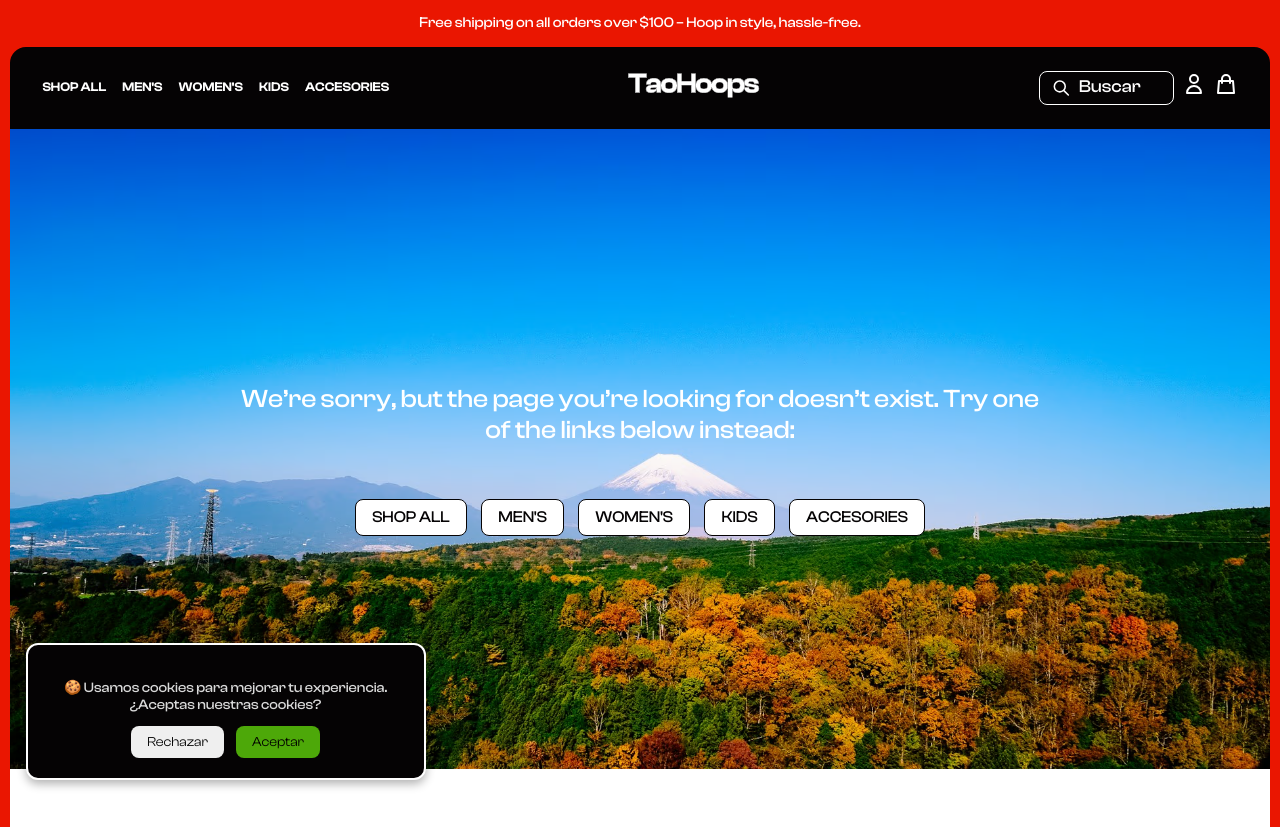
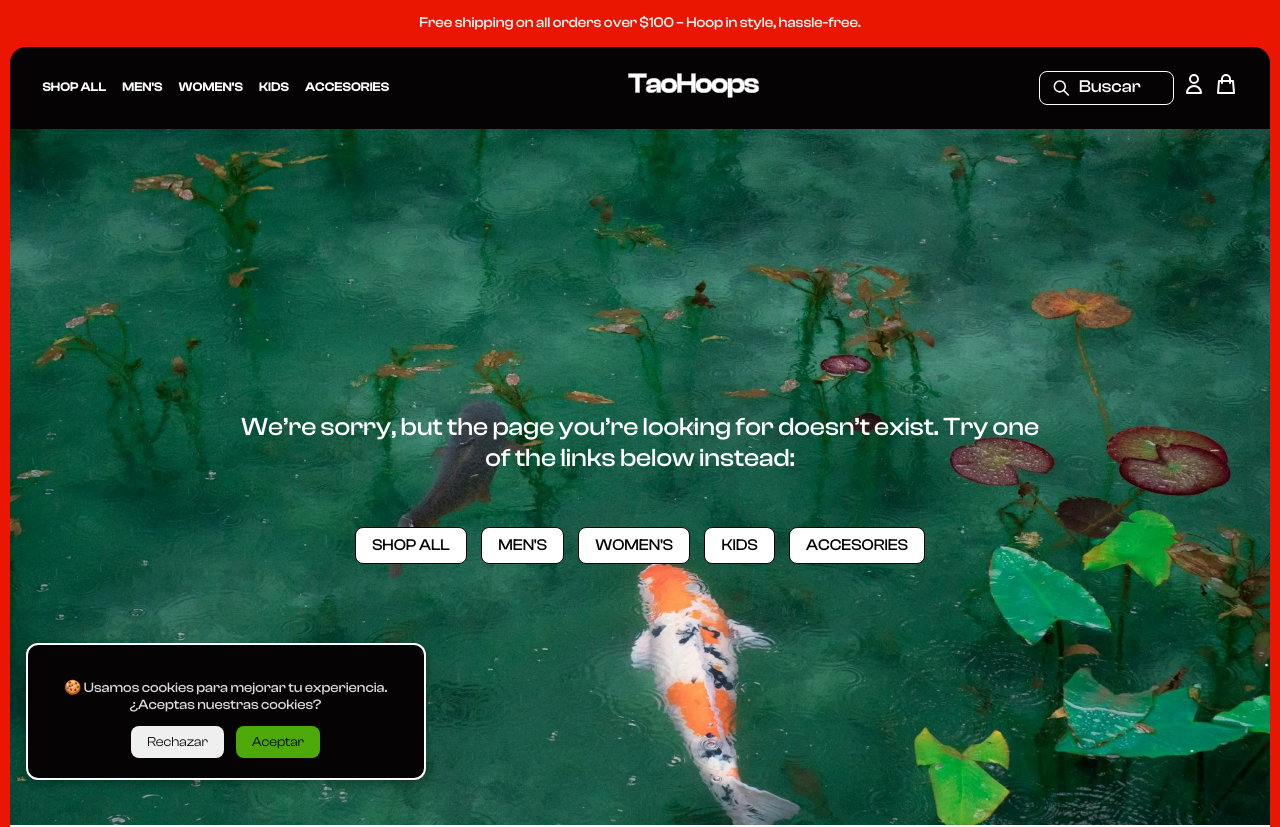
Before and after one commit to JohanSier/TaoEcommerce, a React (Vite) app: page /products/all/1 in a window 1280 px wide. Shown: the top 827 px of the page. Built offline with nearby package versions, Linux system fonts and the light colour scheme.

Commit message:
feat: Change noutFoundComponent background image
-Due to legibility I changed it again

```diff
--- a/src/pages/NotFound.jsx
+++ b/src/pages/NotFound.jsx
@@ -1,6 +1,6 @@
 import React from "react";
 import { Link } from "react-router";
-import notFoundImage from  "../assets/Images/not-found-image.avif"
+import notFoundImage from  "../assets/Images/not-found-image.webp"
 import styled from "styled-components";
 
 const Container = styled.section`
@@ -9,7 +9,7 @@ const Container = styled.section`
   align-items: center;
   justify-content: center;
   width: 100%;
-  height: 80vh;
+  height: 87vh;
 
   background: url(${notFoundImage}) no-repeat;
   background-size: cover;
```
Also changed, not shown: src/assets/Images/not-found-image.avif (deleted), src/assets/Images/not-found-image.webp (added).
